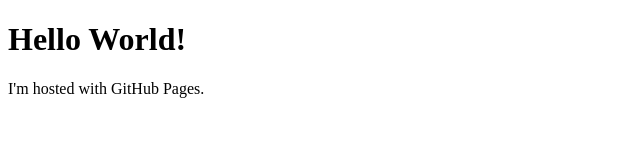
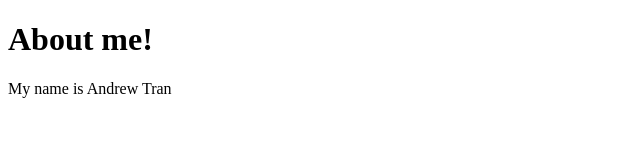
Before and after one commit to TranAndrew/TranAndrew.github.io, a plain HTML site: page index.html in a window 1280 px wide. Shown: the whole page, without its empty margins (0-640 px from the left). Drawn offline with Linux system fonts and the light colour scheme.

Commit message:
Andrew Tran's Website
Changed the index to reflect my website.

```diff
--- a/index.html
+++ b/index.html
@@ -1,9 +1,10 @@
 <!DOCTYPE html>
 <html>
 <body>
-<h1>Hello World!</h1>
-<p>
-	I'm hosted with GitHub Pages.
-</p>
+
+<title> Andrew Tran's Website </title>
+<h1> About me! </h1>
+<p> My name is Andrew Tran </p>
+
 </body>
 </html>
```
